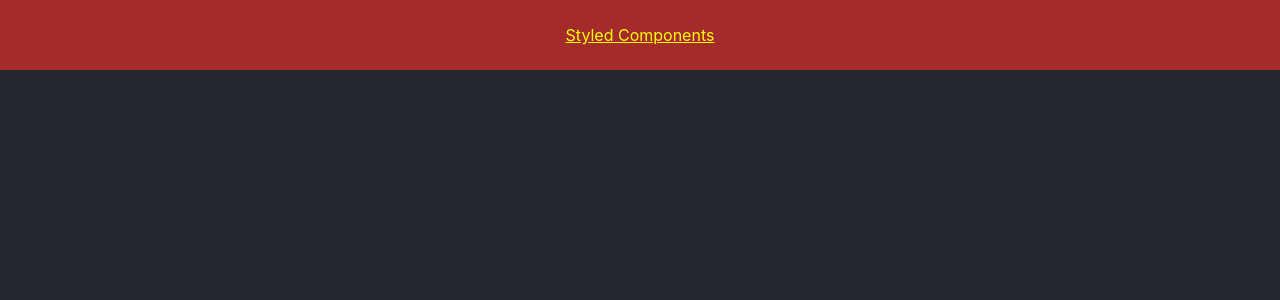
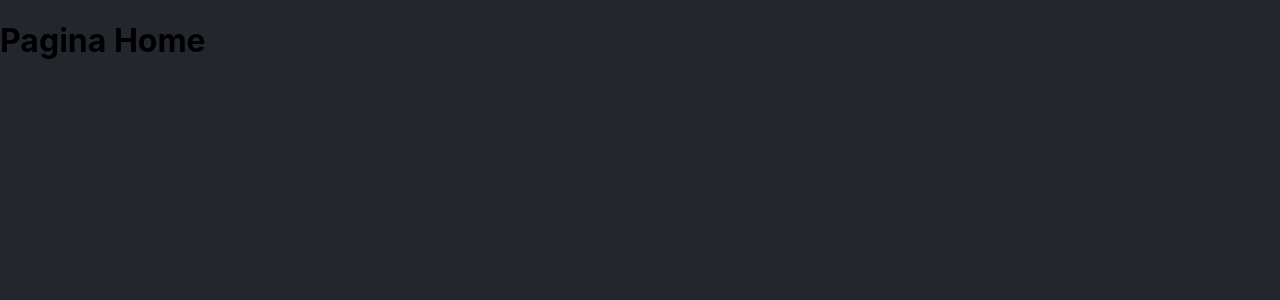
Before and after one commit to thayna-oliveira/estudos-react-js, a React (Create React App) app: page / in a window 1280 px wide. Shown: the top 300 px of the page. Built offline with nearby package versions, Linux system fonts and the light colour scheme.

Commit message:
Aula 54 - Criando uma SPA

```diff
--- a/package.json
+++ b/package.json
@@ -8,6 +8,7 @@
     "react": "^16.8.6",
     "react-dom": "^16.8.6",
     "react-router-dom": "^5.0.1",
+    "react-router-hash-link": "^1.2.2",
     "react-scripts": "3.0.1",
     "styled-components": "^4.3.2"
   },
--- a/src/App.js
+++ b/src/App.js
@@ -1,13 +1,9 @@
 import React from 'react';
-import { Container, Head } from './styles';
+import Routes from './routes';
 
 function App() {
     return (
-      <Container>
-        <Head cor="yellow">
-          <a href="#">Styled Components</a>
-        </Head>
-      </Container>
+      <Routes></Routes>
     );
 }
 
--- a/src/pages/Start/index.js
+++ b/src/pages/Start/index.js
@@ -1,25 +1,13 @@
-import React, { Component } from 'react';
+import React from 'react';
 
-class Start extends Component {
-
-  constructor(props) {
-    super(props);
-
-    this.state = {    };
-
-  }
-
-  render() {
+function Start() {
     return (
       <div>
-
           <h1>Pagina Home</h1>
-
-
       </div>
 
     );
-  }
 }
 
+
 export default Start;
--- a/src/routes.js
+++ b/src/routes.js
@@ -1,10 +1,10 @@
 import React from 'react';
-import { BrowserRouter, Switch, Route, Redirect } from 'react-router-dom';
+import { BrowserRouter, Switch, Route} from 'react-router-dom';
+import Start from './pages/Start';
 
-import Start from './pages/Start';
-import Painel from './pages/Painel';
+/*
+
 import { autenticado } from './auth';
-
 
 const PrivateRoute = ({component: Component, ...rest}) => (
 
@@ -17,12 +17,12 @@
     )}/>
 );
 
+*/
 const Routes = () => {
     return (
         <BrowserRouter>
             <Switch>
                 <Route exact path="/" component={Start} />
-                <PrivateRoute exact path="/painel" component={Painel} />
             </Switch>
         </BrowserRouter>
     );
```
Also changed, not shown: 1 other file (tests, documents, lock files or other folders).
